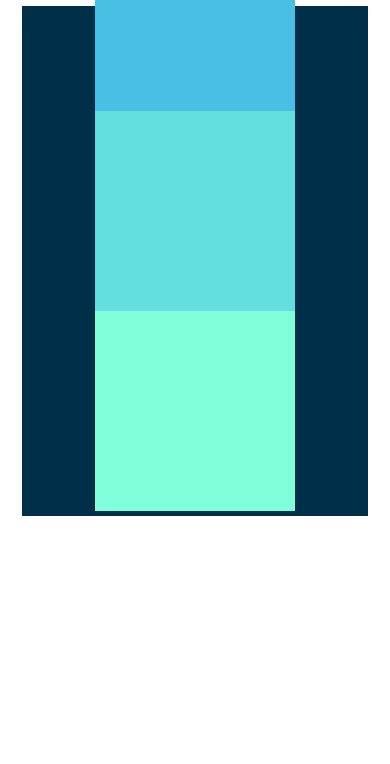
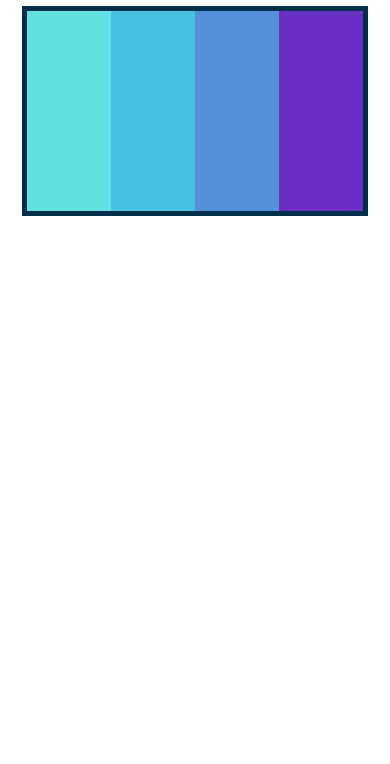
Before and after one commit to josuedelvalle/the_web_developer_bootcamp, a plain HTML site: page 2 - CSS/5 - Flexbox and responsive/1 - Flexbox/index.html in a window 390 px wide. Shown: the part 80-844 px from the top of the page. Drawn offline with nearby package versions, Linux system fonts and the light colour scheme.

Commit message:
Responsive CSS and Flexbox
- align-content
- align-self
- flex-basis / flex-grow / flex-shrink

```diff
--- a/2 - CSS/5 - Flexbox and responsive/1 - Flexbox/app.css
+++ b/2 - CSS/5 - Flexbox and responsive/1 - Flexbox/app.css
@@ -77,6 +77,58 @@ Flexbox properties:
     - center: items are centered in the cross axis.
     - baseline: items are aligned such as their baselines align.
     - stretch: items are stretched to fit the container.
+
+- align-content: flex-start | flex-end | center | space-between | space-around | stretch;
+    - this property aligns the children of a container when there is extra space
+        in the cross axis, but only when we have multiple rows or columns.
+    - align-content is not horizontal or vertical, it can be either
+        depending on the flex-direction. The way it behaves depends on the
+        cross axis.
+    - flex-start: items are placed at the start of the cross axis.
+    - flex-end: items are placed at the end of the cross axis.
+    - center: items are centered in the cross axis.
+    - space-between: items are evenly distributed in the cross axis.
+    - space-around: items are evenly distributed in the cross axis, with
+        space around them.
+    - stretch: items are stretched to fit the container.
+
+- align-self: flex-start | flex-end | center | baseline | stretch;
+    - this property allows the default alignment (or the one specified by align-items)
+        to be overridden for individual flex items.
+    - similar to align-items, but it is for individual items.
+    - flex-start: items are placed at the start of the cross axis.
+    - flex-end: items are placed at the end of the cross axis.
+    - center: items are centered in the cross axis.
+    - baseline: items are aligned such as their baselines align.
+    - stretch: items are stretched to fit the container.
+*/
+
+/*
+Flex Sizing Properties:
+
+- flex-grow: number;
+    - this property specifies how much a flex item will grow relative to the
+        rest of the flex items.
+    - default value is 0.
+    - if all items have flex-grow set to 1, the remaining space in the container
+        will be distributed equally to all children.
+    - if one of the children has a value of 2, it will get twice as much space
+        as the others.
+
+- flex-shrink: number;
+    - this property specifies how much a flex item will shrink relative to the
+        rest of the flex items.
+    - default value is 1.
+    - if all items have flex-shrink set to 1, when the container is too small,
+        all items will shrink at the same rate.
+    - if one of the children has a value of 0, it will not shrink.
+
+- flex-basis: length | auto;
+    - this property specifies the initial size of a flex item, before any
+        available space is distributed according to the flex factors.
+    - default value is auto.
+    - if set to 0, the item will not grow.
+    - if set to auto, the item will grow.
 */
 
 
@@ -95,7 +147,7 @@ h1 {
     background-color: #003049;
     width: 90%;
     /* height: 1200px; */
-    height: 500px;
+    /* height: 500px; */
     margin: 0 auto;
     border: 5px solid #003049;
 
@@ -126,10 +178,54 @@ h1 {
     align-items: flex-end;
     /* if we do wrap-reverse, the children will be placed at the
     start of the container, because the cross axis is now reversed */
-    flex-wrap: wrap-reverse;
+    /* flex-wrap: wrap-reverse; */
+
+    /* align the children in the cross axis */
+    /* this only works when we have multiple rows or columns - wrap */
+    /* align-content: space-between; */
 }
 
 #container div {
     width: 200px;
     height: 200px;
+
+    /* we can set a maximum width for the divs,
+    so they don't grow too much. You can also set min-width to prevent
+    the divs from shrinking too much */
+    /* max-width: 300px; */
+
+    /* flex-basis will set the initial size of the div */
+    /* now the divs will have a width of 400px, even if the width is 200px */
+    /* flex-basis: 400px; */
+
+    flex-basis: 600px;
+
+    /* flex-grow will make the divs grow */
+    /* now the divs will take up all the extra space */
+    /* flex-grow: 1; */
 }
+
+/* we can use align-self to align individual items */
+/* div:nth-of-type(3){
+    align-self: center;
+}
+div:nth-of-type(2){
+  align-self: flex-start;
+} */
+
+/* we can use flex-grow to make one of the divs grow */
+/* now the first div will take up all the extra space,
+so there is no free space left */
+div:nth-of-type(1){
+    flex-grow: 1;
+
+    /* flex-shrink will make the div shrink */
+    /* now the first div will shrink if the container is too small */
+    /* if we set a larger value, the div will shrink even faster */
+    flex-shrink: 2;
+}
+div:nth-of-type(5){
+  /* with flex-grow: 2, the last div will take up twice as much space
+  as the divs with flex-grow: 1 */
+  flex-grow: 2;
+}
```
Also changed, not shown: 1 other file.
